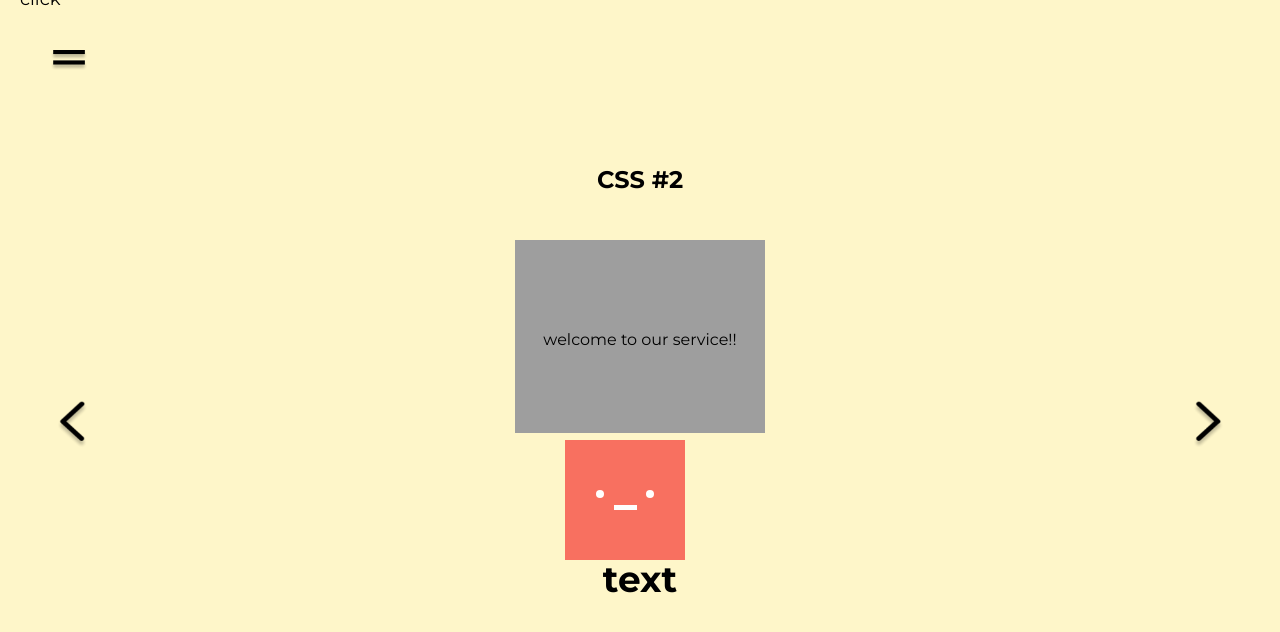
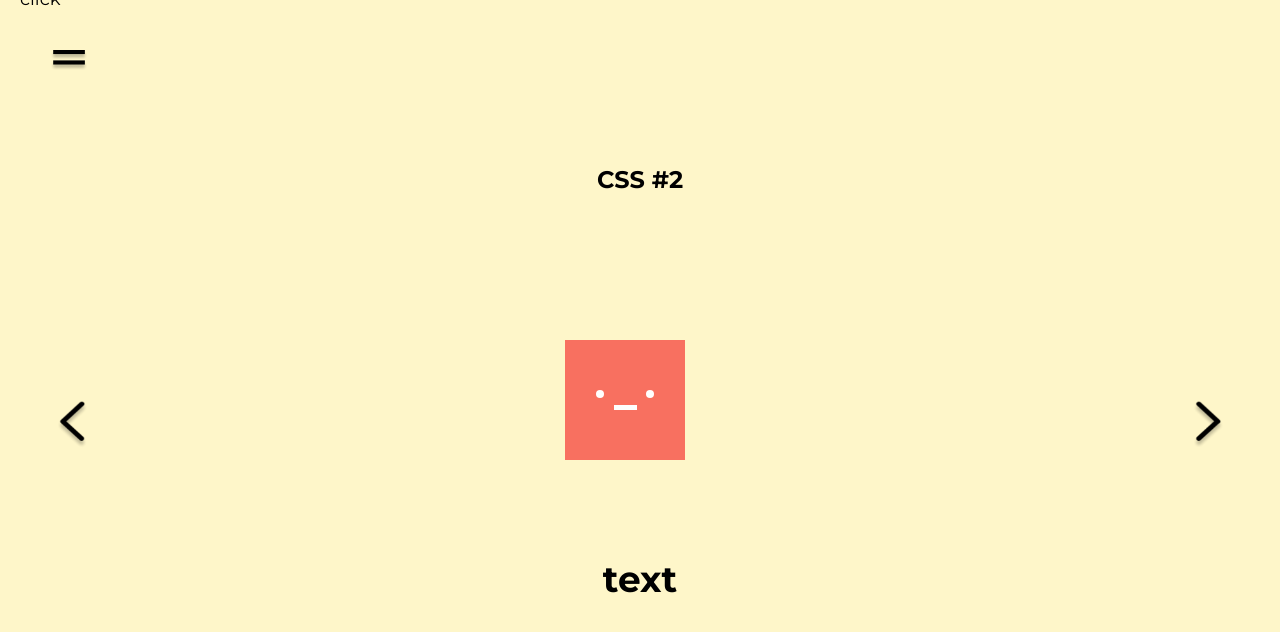
Before and after one commit to shyunju7/Come-See-Study, a React (Create React App) app in the folder book-service-app/: page / in a window 1280 px wide. Both pictures are taken after a click on the button 1208 px from the left and 425 px from the top of the page. Shown: the top 632 px of the page. Built offline with nearby package versions, Linux system fonts and the light colour scheme.

Commit message:
Fix MainSlideBackgroundContents img url

```diff
--- a/book-service-app/src/Components/MainSlideBackgroundContents.js
+++ b/book-service-app/src/Components/MainSlideBackgroundContents.js
@@ -1,16 +1,18 @@
 import react from "react";
 import styled from "styled-components";
-import bgImg from "../assets/bg-triangle.gif";
 const ImageBackground = styled.div`
-  width: 100%;
-  height: 100%;
-  background-image: url("http://localhost:3000/static/media/bg-triangle.d85687510a9fd150efc7.gif");
+  width: 96%;
+  height: 90%;
+  background-image: url("/img/bg-triangle.gif");
   background-size: 138px;
   background-repeat: repeat;
   display: flex;
   flex-direction: column;
   justify-content: center;
   align-items: center;
+  opacity: 0.45;
+  justify-self: center;
+  place-self: center;
 `;
 
 const Title = styled.h2`
--- a/book-service-app/src/Components/MainSlideTextContents.js
+++ b/book-service-app/src/Components/MainSlideTextContents.js
@@ -34,9 +34,6 @@ const RectCharacter = styled(Rect)`
 const MainSlideTextContents = () => {
   return (
     <Container>
-      <Bubble>
-        <BubbleText>welcome to our service!!</BubbleText>
-      </Bubble>
       <RectCharacter />
     </Container>
   );
--- a/book-service-app/src/Components/SlideItem.js
+++ b/book-service-app/src/Components/SlideItem.js
@@ -13,6 +13,8 @@ const Container = styled.div`
   transform: translateX(-50%, -50%);
   background-color: #fef6c9;
   position: relative;
+  display: flex;
+  justify-content: center;
 `;
 
 const Title = styled.h2`
```
Also changed, not shown: book-service-app/public/img/bg-triangle.gif (added), book-service-app/public/img/bubble-bg.png (added).
